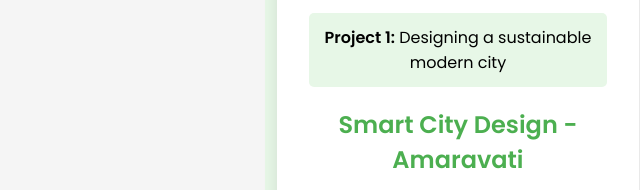
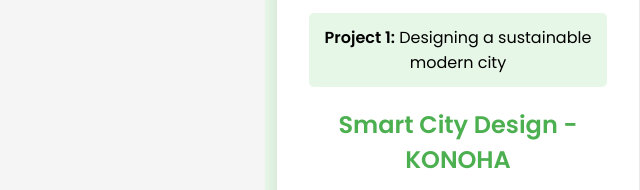
Before and after one commit to anupmallannavar/Konohacity.github.io, a plain HTML site: page index.html in a window 1280 px wide. Shown: the part 912-1102 px from the top of the page, 640-1280 px from the left. Drawn offline with Linux system fonts and the light colour scheme.

Commit message:
Update index.html

```diff
--- a/index.html
+++ b/index.html
@@ -41,7 +41,7 @@
             <li><strong>Project 1:</strong> Designing a sustainable modern city</li>
         </ul>
 
-        <h2>Smart City Design - Amaravati</h2>
+        <h2>Smart City Design - KONOHA</h2>
         <dl>
             <dt>Course Name:</dt>
             <dd>Algorithmic Problem Solving</dd>
```
